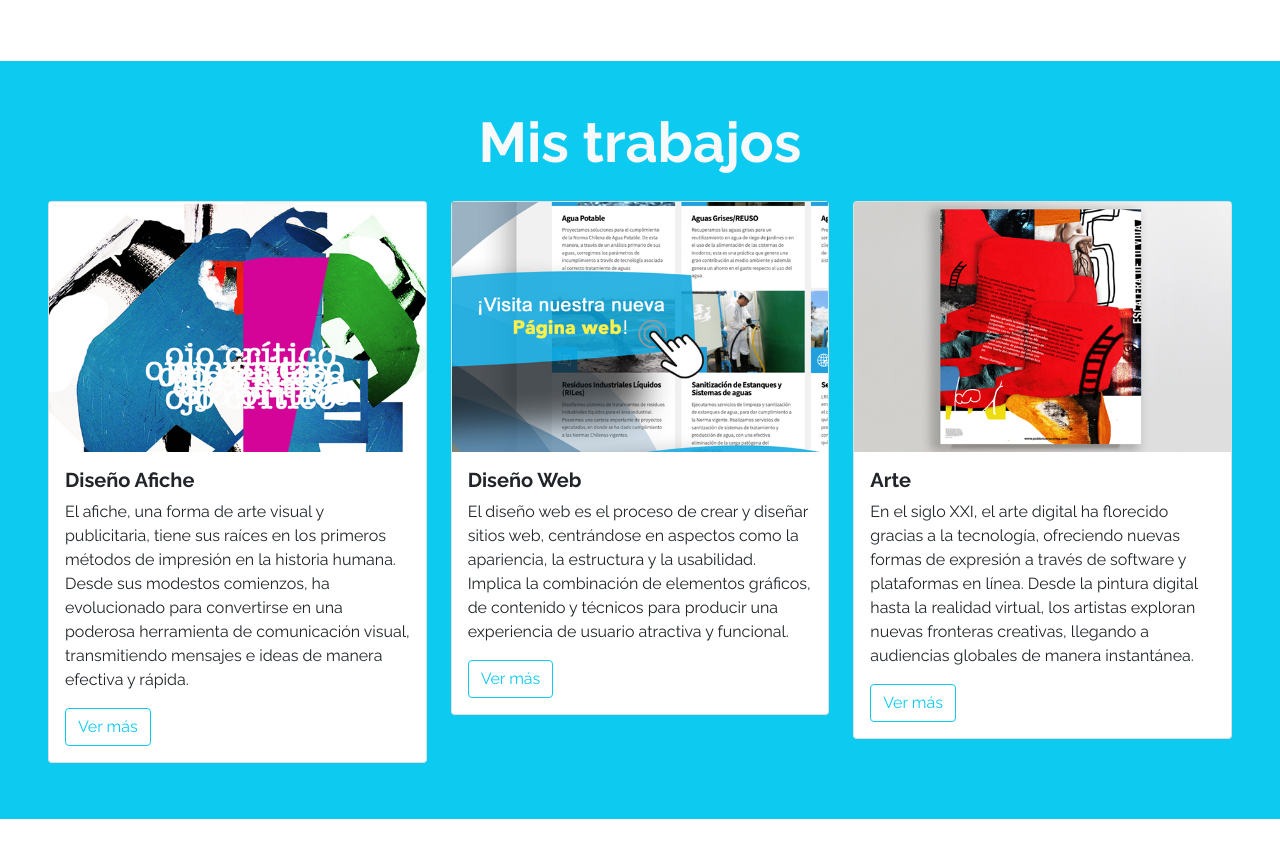
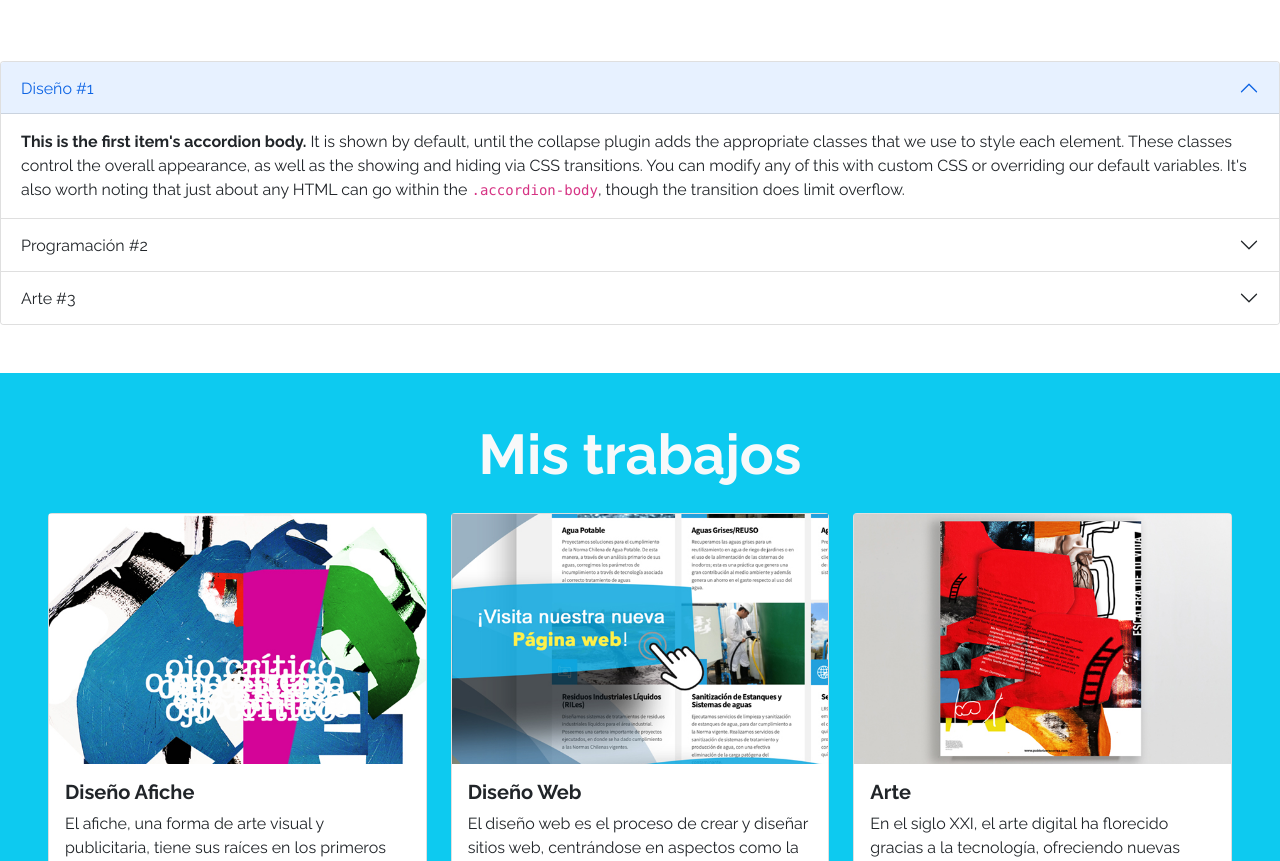
Before and after one commit to pabloriveracorrea/prueba-para-desafio-report, a plain HTML site: page index.html in a window 1280 px wide. Shown: the part 1329-2190 px from the top of the page. Drawn offline with nearby package versions, Linux system fonts and the light colour scheme.

Commit message:
componente boostrap

```diff
--- a/index.html
+++ b/index.html
@@ -130,6 +130,98 @@
         </div>
       </div>
     </section>
+    <div class="accordion" id="accordionExample">
+      <div class="accordion-item">
+        <h2 class="accordion-header">
+          <button
+            class="accordion-button"
+            type="button"
+            data-bs-toggle="collapse"
+            data-bs-target="#collapseOne"
+            aria-expanded="true"
+            aria-controls="collapseOne"
+          >
+            Diseño #1
+          </button>
+        </h2>
+        <div
+          id="collapseOne"
+          class="accordion-collapse collapse show"
+          data-bs-parent="#accordionExample"
+        >
+          <div class="accordion-body">
+            <strong>This is the first item's accordion body.</strong> It is
+            shown by default, until the collapse plugin adds the appropriate
+            classes that we use to style each element. These classes control the
+            overall appearance, as well as the showing and hiding via CSS
+            transitions. You can modify any of this with custom CSS or
+            overriding our default variables. It's also worth noting that just
+            about any HTML can go within the <code>.accordion-body</code>,
+            though the transition does limit overflow.
+          </div>
+        </div>
+      </div>
+      <div class="accordion-item">
+        <h2 class="accordion-header">
+          <button
+            class="accordion-button collapsed"
+            type="button"
+            data-bs-toggle="collapse"
+            data-bs-target="#collapseTwo"
+            aria-expanded="false"
+            aria-controls="collapseTwo"
+          >
+            Programación #2
+          </button>
+        </h2>
+        <div
+          id="collapseTwo"
+          class="accordion-collapse collapse"
+          data-bs-parent="#accordionExample"
+        >
+          <div class="accordion-body">
+            <strong>This is the second item's accordion body.</strong> It is
+            hidden by default, until the collapse plugin adds the appropriate
+            classes that we use to style each element. These classes control the
+            overall appearance, as well as the showing and hiding via CSS
+            transitions. You can modify any of this with custom CSS or
+            overriding our default variables. It's also worth noting that just
+            about any HTML can go within the <code>.accordion-body</code>,
+            though the transition does limit overflow.
+          </div>
+        </div>
+      </div>
+      <div class="accordion-item">
+        <h2 class="accordion-header">
+          <button
+            class="accordion-button collapsed"
+            type="button"
+            data-bs-toggle="collapse"
+            data-bs-target="#collapseThree"
+            aria-expanded="false"
+            aria-controls="collapseThree"
+          >
+            Arte #3
+          </button>
+        </h2>
+        <div
+          id="collapseThree"
+          class="accordion-collapse collapse"
+          data-bs-parent="#accordionExample"
+        >
+          <div class="accordion-body">
+            <strong>This is the third item's accordion body.</strong> It is
+            hidden by default, until the collapse plugin adds the appropriate
+            classes that we use to style each element. These classes control the
+            overall appearance, as well as the showing and hiding via CSS
+            transitions. You can modify any of this with custom CSS or
+            overriding our default variables. It's also worth noting that just
+            about any HTML can go within the <code>.accordion-body</code>,
+            though the transition does limit overflow.
+          </div>
+        </div>
+      </div>
+    </div>
 
     <section id="Mis-trabajos" class="my-5 p-5 bg-info">
       <h2 class="display-4 fw-bold text-center text-light mb-3">
```
